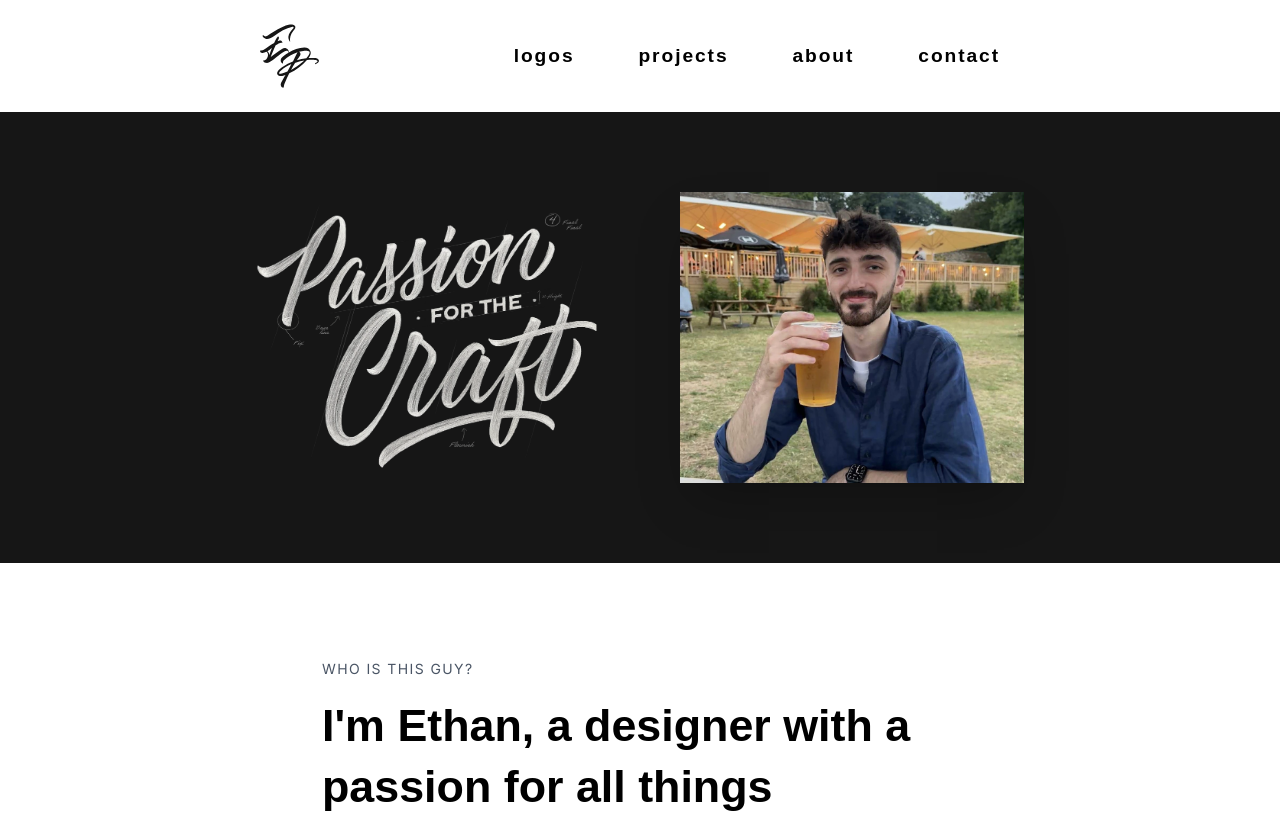
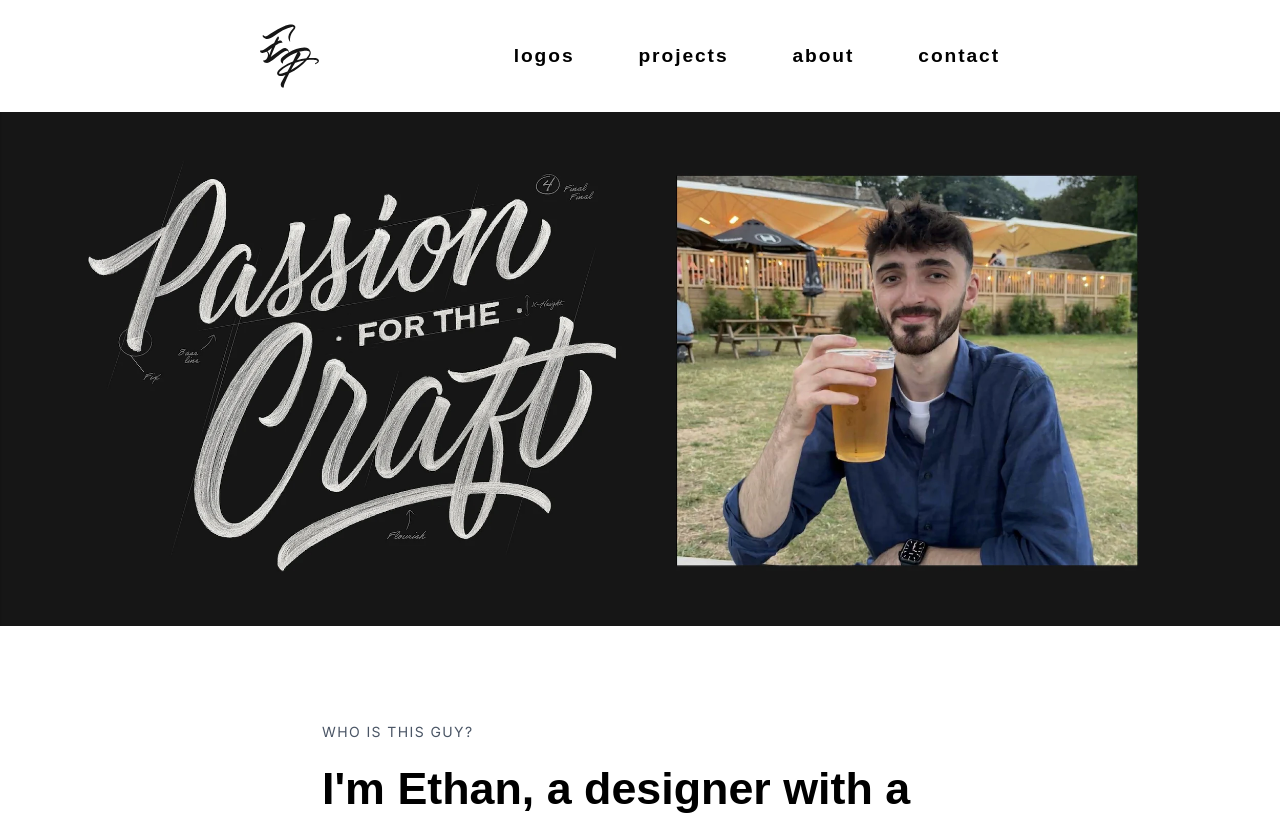
Before and after one commit to AntoniDev97/ethan-proctor, a Next.js app: page / in a window 1280 px wide. Shown: the top 815 px of the page. Built offline with nearby package versions, Linux system fonts and the light colour scheme; a web font is replaced by a local one.

Commit message:
amended homepage banner image

```diff
--- a/app/components/sections/AboutIntro.tsx
+++ b/app/components/sections/AboutIntro.tsx
@@ -5,7 +5,7 @@ import CtaLink from "../ui/CtaLink";
 
 const AboutIntro = () => {
   return (
-    <section className="py-24 bg-white">
+    <section className="py-8 md:py-24 bg-white">
       <Container>
         <div className="grid grid-cols-1 md:grid-cols-12 gap-x-6">
           <div className="md:col-start-2 md:col-span-10">
--- a/app/components/sections/Hero.tsx
+++ b/app/components/sections/Hero.tsx
@@ -1,50 +1,21 @@
 // components/sections/Hero.tsx
 
 import Image from "next/image";
-import Container from "../layout/Container";
+
 
 const Hero = () => {
   return (
-    <section className="pt-10 pb-10 md:pt-20 md:pb-20">
-      <Container>
-        <div className="grid grid-cols-1 md:grid-cols-2 gap-8 md:gap-20 items-center">
-          {/* Left: The_Craft.webp replacing headline text */}
-          <div className="text-white flex justify-center flex-col items-center">
-            {/* Hidden H1 for SEO */}
-            <h1 className="sr-only">Ethan Proctor - Graphic Designer & Brand Identity Specialist</h1>
-            <div
-              className="relative w-full max-w-[900px] overflow-hidden"
-              style={{ aspectRatio: "725 / 613" }}
-            >
-              <Image
-                src="/homepage/Homepage_Typography_Craft.webp"
-                alt="Passion For The Craft typography"
-                fill
-                priority
-                sizes="(max-width: 768px) 95vw, 900px"
-                className="object-contain"
-              />
-            </div>
-          </div>
-
-          {/* Right: Ethan.webp replacing placeholder */}
-          <div className="relative flex justify-center">
-            <div
-              className="relative overflow-hidden shadow-2xl transform w-full max-w-[725px]"
-              style={{ aspectRatio: "725 / 613" }}
-            >
-              <Image
-                src="/homepage/Ethan_Proctor_Home.webp"
-                alt="Portrait of Ethan Proctor"
-                fill
-                sizes="(max-width: 768px) 90vw, 725px"
-                className="object-cover"
-              />
-            </div>
-          </div>
-        </div>
-      </Container>
-    </section>
+    <div className="w-full">
+      <Image
+        src="/homepage/HomePageBanner.webp"
+        alt="Ethan Proctor - Graphic Designer & Brand Identity Specialist"
+        width={0}
+        height={0}
+        sizes="100vw"
+        className="w-full h-auto"
+        priority
+      />
+    </div>
   );
 };
 
```
Also changed, not shown: public/homepage/HomePageBanner.webp (added).
